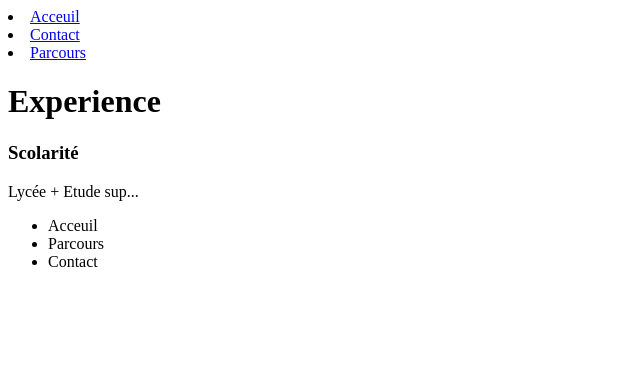
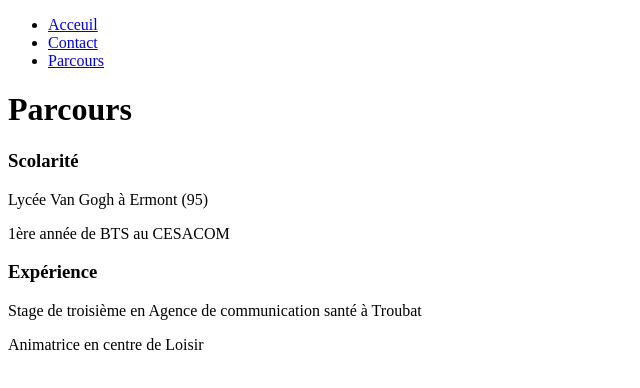
Before and after one commit to LouRoybet/FirstRepo, a plain HTML site: page parcours.html in a window 1280 px wide. Shown: the whole page, without its empty margins (0-640 px from the left). Drawn offline with Linux system fonts and the light colour scheme.

Commit message:
Pres CV2

```diff
--- a/parcours.html
+++ b/parcours.html
@@ -5,40 +5,37 @@
     <title>Document</title>
 </head>
 <body>
+ <header>
+<nav> <ul>
 
   <li><a href="index.html">Acceuil</a></li>
 <li><a href="contact.html">Contact</a></li>
 <li><a href="parcours.html">Parcours</a></li>
-   <h1>Experience</h1>
+
+
+</nav>
+</header>
+<main></main>
+<footer></footer>
+
+
+   <h1>Parcours</h1>
+
 
     <h3>Scolarité</h3>
 
-    <p>Lycée + Etude sup...</p>
 
+    <p>Lycée Van Gogh à Ermont (95) </p>
 
-
-    <header>
-        <nav> <ul>
-           <li>Acceuil</li>
-           <li> Parcours</li>
-           <li> Contact</li> </ul>
-
-        </nav>
-    </header>
-
-    <main></main>
-
-    <footer></footer>
+    <p>1ère année de BTS au CESACOM</p>
 
 
 
 
+<h3>Expérience</h3>
 
-
-
-
-
-
+<p>Stage de troisième en Agence de communication santé à Troubat</p>
+<p>Animatrice en centre de Loisir </p>
 
 
 
```
Also changed, not shown: index.html (+5 -11 lines).
